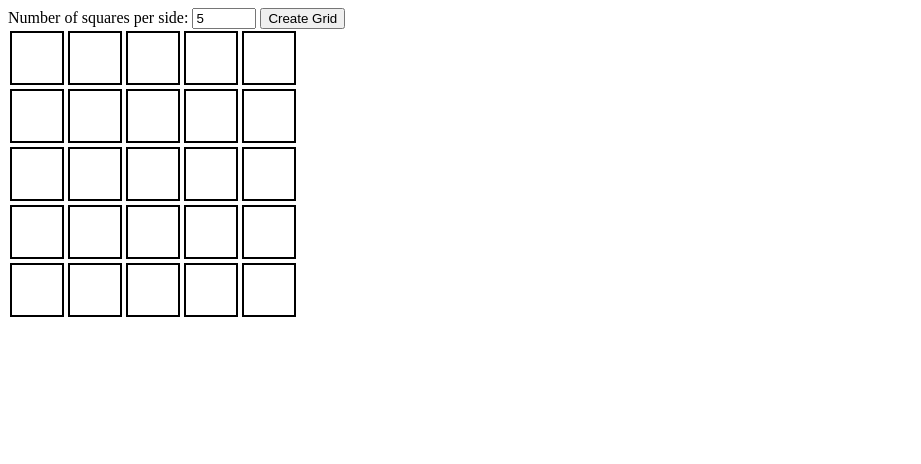
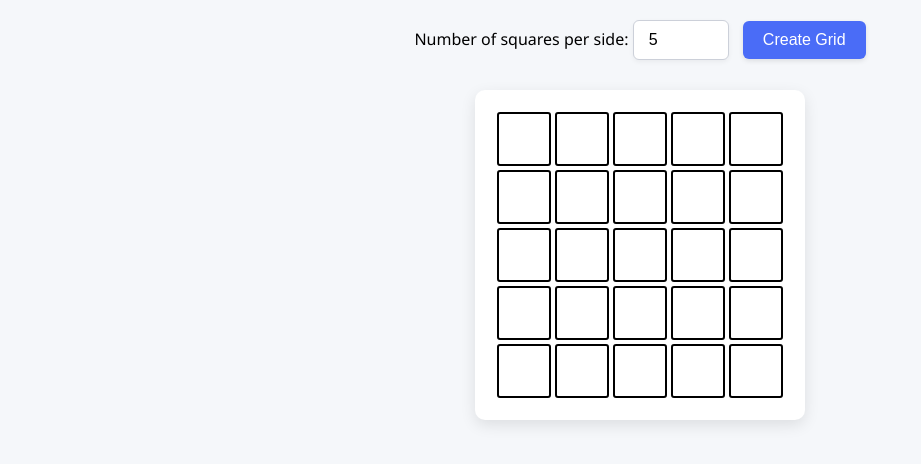
Before and after one commit to overclocked-2124/Etch-a-Sketch, a plain HTML site: page index.html in a window 1280 px wide. Both pictures are taken after typing "5" into the empty fields and a click on the button "Create Grid". Shown: the whole page, without its empty margins (0-921 px from the left). Drawn offline with Linux system fonts and the light colour scheme.

Commit message:
made it look good using css

```diff
--- a/script.js
+++ b/script.js
@@ -20,7 +20,6 @@ function setGrid(n){
 }
 
 
-
 document.getElementById('gridForm').addEventListener('submit',function(event){
     event.preventDefault();
     let value = document.getElementById('gridSize').value;
--- a/style.css
+++ b/style.css
@@ -1,13 +1,99 @@
-.grid-container{
+body {
+    font-family: 'Segoe UI', Tahoma, sans-serif;
+    background-color: #f5f7fa;
     display: flex;
+    flex-direction: column;
+    align-items: center;
+    min-height: 100vh;
+    margin: 0;
+    padding: 20px;
+    box-sizing: border-box;
+  }
+
+  .controls-container {
+    display: flex;
+    margin-bottom: 20px;
+    padding: 15px;
+    background-color: #ffffff;
+    border-radius: 8px;
+    box-shadow: 0 3px 10px rgba(0, 0, 0, 0.08);
+  }
+
+  input {
+    padding: 10px 15px;
+    border: 1px solid #ccd0d9;
+    border-radius: 6px;
+    font-size: 16px;
+    margin-right: 10px;
+    box-shadow: 0 2px 5px rgba(0, 0, 0, 0.05);
+    transition: all 0.3s ease;
+    outline: none;
+  }
+
+  input:focus {
+    border-color: #4a6cf7;
+    box-shadow: 0 0 0 3px rgba(74, 108, 247, 0.2);
+  }
+
+  button {
+    padding: 10px 20px;
+    background-color: #4a6cf7;
+    color: #ffffff;
+    border: none;
+    border-radius: 6px;
+    font-size: 16px;
+    font-weight: 500;
+    cursor: pointer;
+    box-shadow: 0 2px 5px rgba(0, 0, 0, 0.1);
+    transition: all 0.2s ease;
+  }
+
+  button:hover {
+    background-color: #3a5ce5;
+    transform: translateY(-1px);
+    box-shadow: 0 4px 8px rgba(0, 0, 0, 0.15);
+  }
+
+  button:active {
+    transform: translateY(0);
+  }
+
+#container{
+    margin-top: 30px;
+    padding: 20px;
+    background-color: #ffffff;
+    border-radius: 10px;
+    box-shadow: 0 5px 15px rgba(0, 0, 0, 0.1);
+    max-width: 90vw;
+    overflow: auto;
 }
 
-.grids{
+  .grid-container {
+    display: flex;
+    flex-wrap: wrap;
+    justify-content: center;
+    align-content: flex-start;
+  }
+
+  .grids {
     width: 50px;
     height: 50px;
-    border: 2px solid black;
-    color: black;
-    background-color: rgba(0, 0, 0, 0);
-    margin: 2px 2px;
+    border: 2px solid #000000;
+    background-color: transparent;
+    margin: 2px;
+    border-radius: 3px;
+    transition: all 0.2s ease;
+    display: flex;
+    align-items: center;
+    justify-content: center;
+  }
 
-}
+  .grids:hover {
+    border-color: #4a6cf7;
+    box-shadow: 0 0 8px rgba(74, 108, 247, 0.5);
+    z-index: 1;
+  }
+
+  .grids:active {
+    background-color: rgba(74, 108, 247, 0.1);
+  }
```
